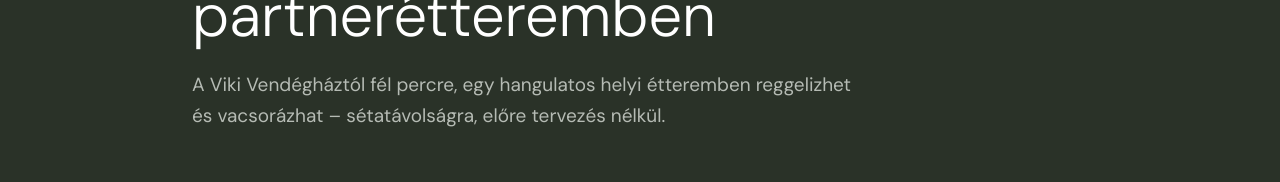
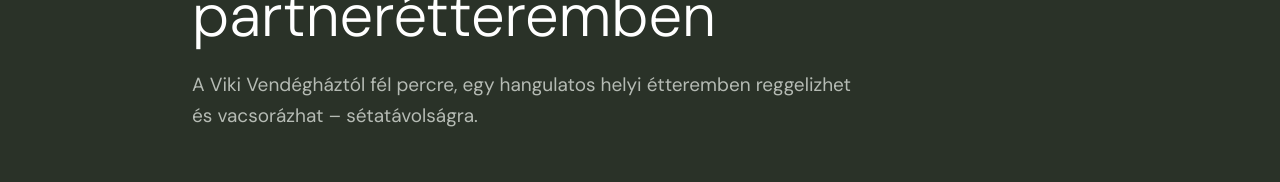
Before and after one commit to Bluenet-dev/viki-vendeghaz, a Next.js app: page /felpanzio in a window 1280 px wide. Shown: the part 252-434 px from the top of the page. Built offline with nearby package versions, Linux system fonts and the light colour scheme; no server answers; the database is empty.

Commit message:
fix: félpanzió lead – "előre tervezés nélkül" eltávolítva
Co-Authored-By: Claude Sonnet 4.6 <noreply@anthropic.com>

```diff
--- a/src/app/(marketing)/felpanzio/page.tsx
+++ b/src/app/(marketing)/felpanzio/page.tsx
@@ -31,7 +31,7 @@ export default async function FelpanzioPage() {
           </h1>
           <p className="text-[var(--nav-text)]/80 text-lg leading-relaxed max-w-2xl">
             A Viki Vendégháztól fél percre, egy hangulatos helyi étteremben reggelizhet és
-            vacsorázhat – sétatávolságra, előre tervezés nélkül.
+            vacsorázhat – sétatávolságra.
           </p>
         </div>
       </section>
```
